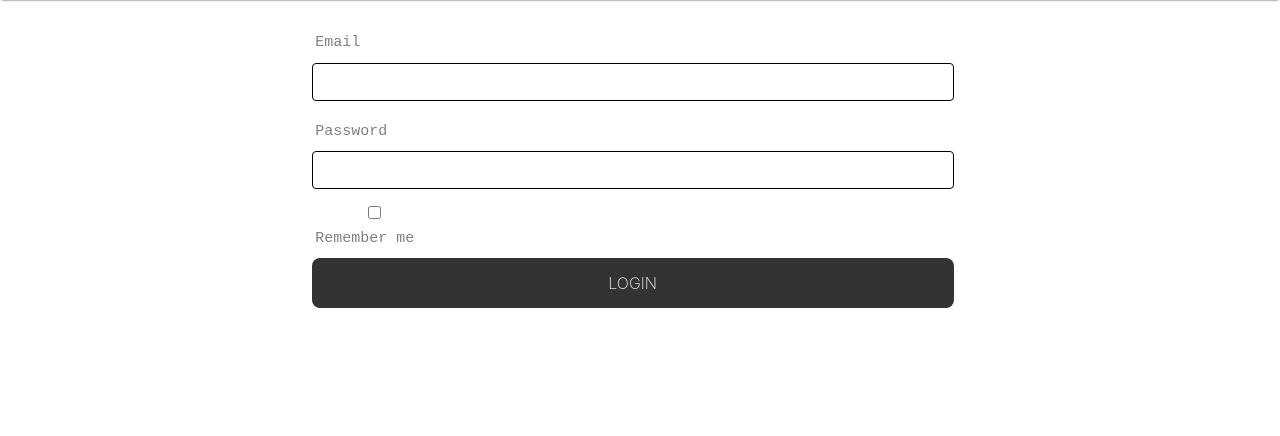
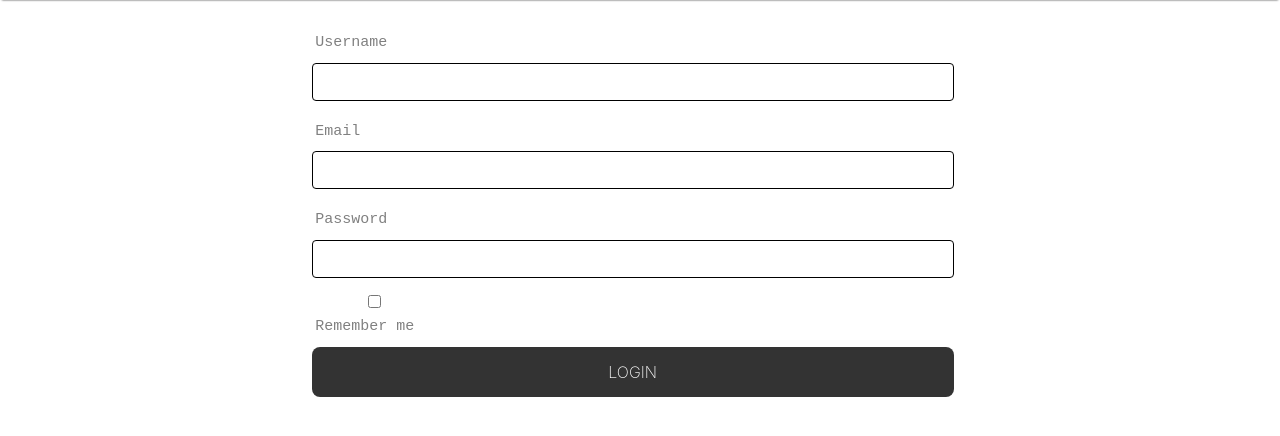
Before and after one commit to andyjohn23/personal-blog, a Flask app: page /authenticate/admin in a window 1280 px wide. Shown: the part 86-522 px from the top of the page. Run offline with Flask 2, Linux system fonts and the light colour scheme; some libraries are stand-ins or nearby versions.

Commit message:
updated files

```diff
--- a/app/__init__.py
+++ b/app/__init__.py
@@ -27,8 +27,9 @@ def create_app(config_name):
 
     # Will add the views and forms
     adm = Admin(app,name='Blog-Admin')
-    from app.models import User, Controller
+    from app.models import Posts,User,Controller
     adm.add_view(Controller(User, db.session))
+    adm.add_view(Controller(Posts, db.session))
 
     # Registering the blueprint
     from .main import main as main_blueprint
--- a/app/auth/forms.py
+++ b/app/auth/forms.py
@@ -26,6 +26,7 @@ class LoginForm(FlaskForm):
     submit = SubmitField('LOGIN')
 
 class adminForm(FlaskForm):
+    username = StringField('Username',validators = [DataRequired(), length(min=4, max=25)])
     email = StringField('Email',validators=[DataRequired(),Email()])
     password = PasswordField('Password',validators =[DataRequired()])
     remember = BooleanField('Remember me')
--- a/app/auth/views.py
+++ b/app/auth/views.py
@@ -37,7 +37,7 @@ def create_admin():
     admin_form = adminForm()
 
     if request.method == "POST":
-        new_user = User(email = request.form['email'], password = request.form['password'], is_admin=True)
+        new_user = User(username = request.form['username'], email = request.form['email'], password = request.form['password'], is_admin=True)
         db.session.add(new_user)
         db.session.commit()
         return "you have created an admin account"
--- a/app/models.py
+++ b/app/models.py
@@ -85,5 +85,4 @@ class Controller(ModelView):
     def not_auth(self):
         return "your are not authorised"
 
-
 admin.add_view(Controller(Posts, db.session))
--- /dev/null
+++ b/app/templates/admin/admin-panel.html
@@ -0,0 +1 @@
+{% extends admin/master.html %}
--- a/app/templates/auth/admin.html
+++ b/app/templates/auth/admin.html
@@ -13,7 +13,7 @@
                 {{ message }}
             </div>
             {% endfor %}
-            <!-- Login form -->
+            <!-- admin form -->
             {{wtf.quick_form(admin_form)}}
         </div>
         <div clas="col-md-2"> </div>
--- a/app/templates/navbar.html
+++ b/app/templates/navbar.html
@@ -70,6 +70,7 @@
                             aria-hidden="true"></i>&nbsp;{{current_user.username}}
                     </a>
                     <div class="dropdown-menu" aria-labelledby="navbarDropdown">
+                        <a class="dropdown-item" href="{{url_for('auth.create_admin')}}">Add Admin</a>
                         <a class="dropdown-item" href="/admin">Admin</a>
                         <a class="dropdown-item" href="{{url_for('auth.logout')}}">Logout</a>
                     </div>
```
